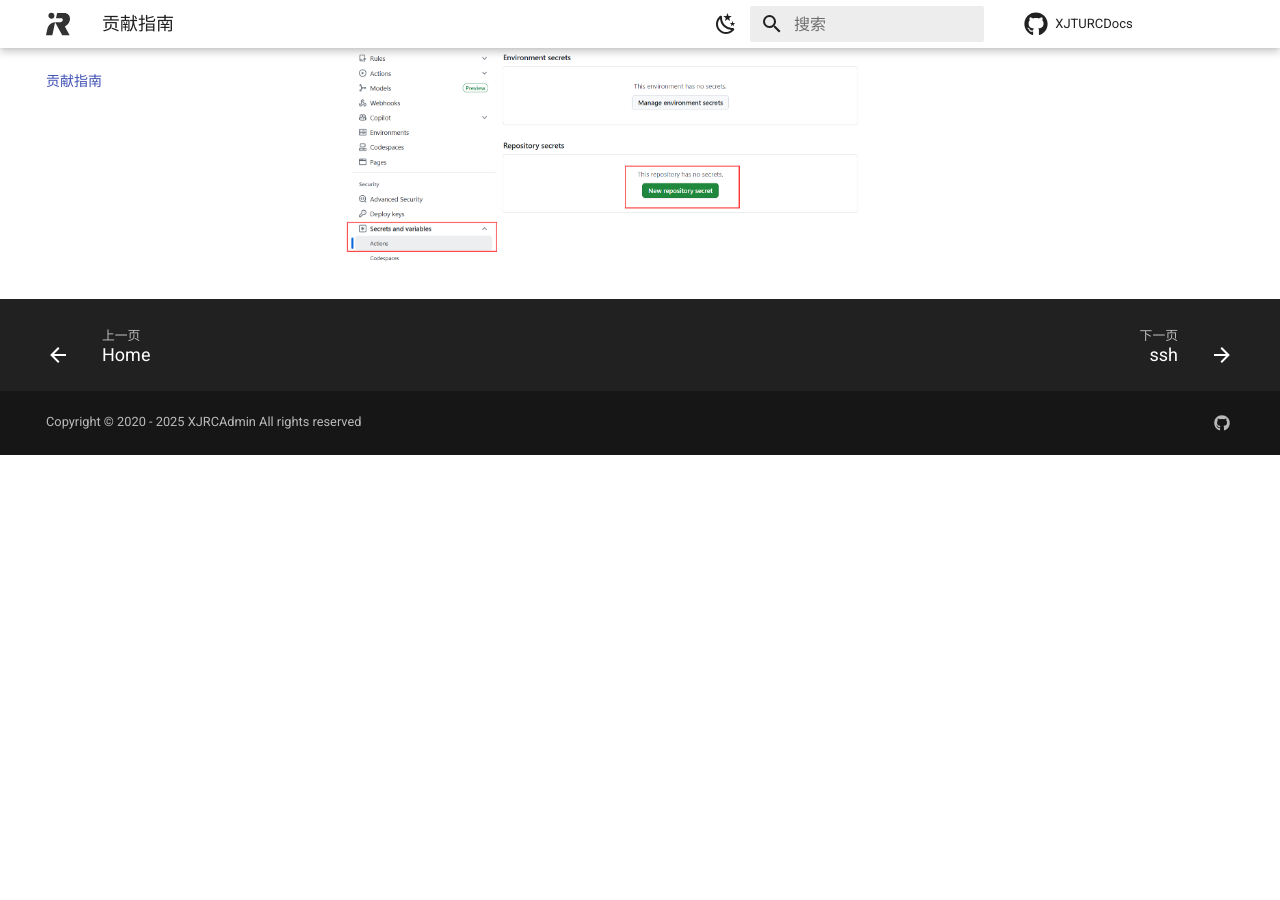
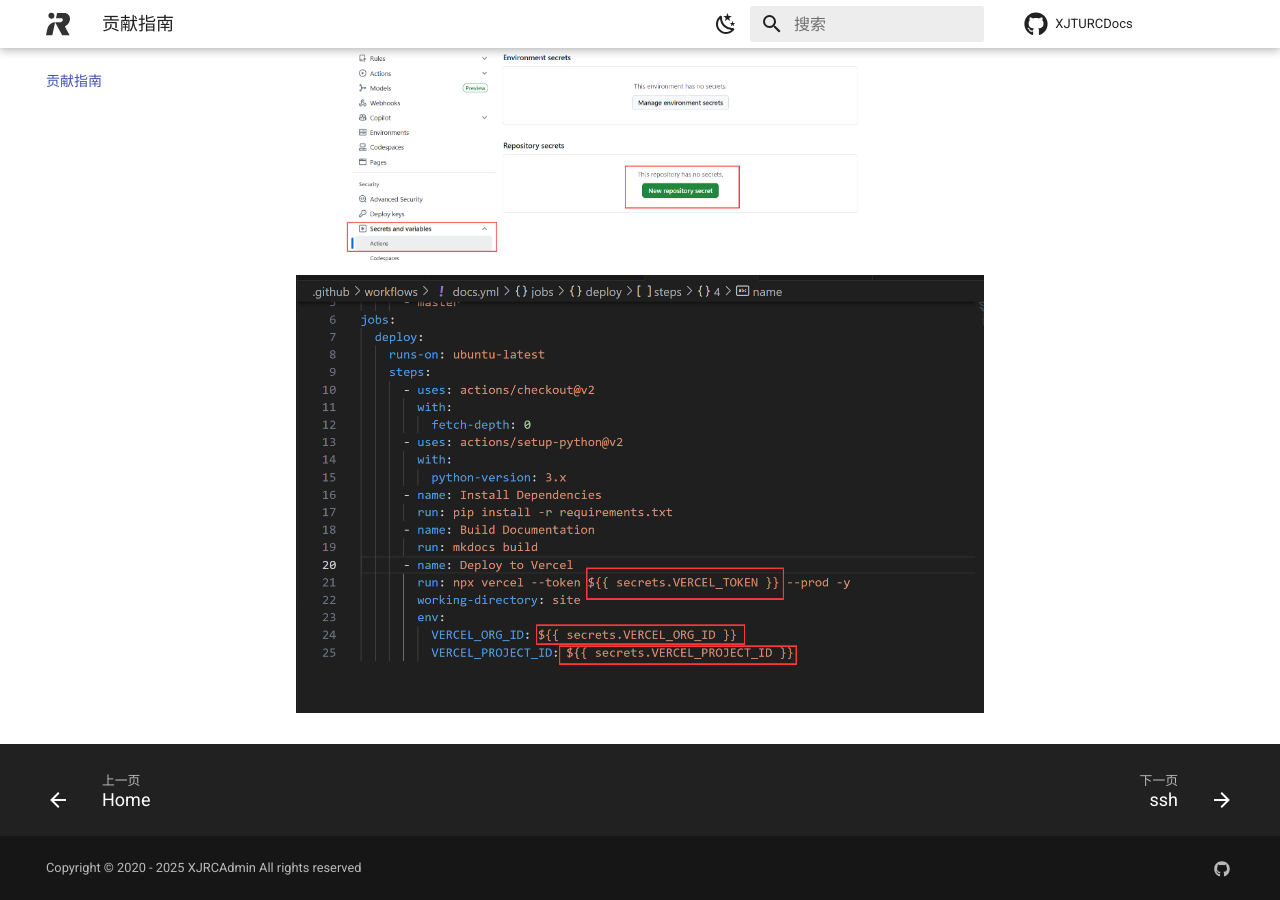
Before and after one commit to XJRCAdmin/XJTURCDocs, an MkDocs documentation site: the page built from docs/blog/comtribution/index.md, in a window 1280 px wide and 900 px high, scrolled down 513 px. Built offline with MkDocs 1.6.1 and Material for MkDocs 9.7.7, drawn with Linux system fonts in a browser that asks for light colours; comment, search, counter and statistics services are not loaded; before the commit the page ends 968 px from its top, so only the background shows below that.

Commit message:
docs(blog): 更新贡献指南文档

```diff
--- a/docs/blog/comtribution/index.md
+++ b/docs/blog/comtribution/index.md
@@ -6,3 +6,4 @@
 # 部署指南
 
 ![](images/image1.png)
+![](images/image2.png)
```
